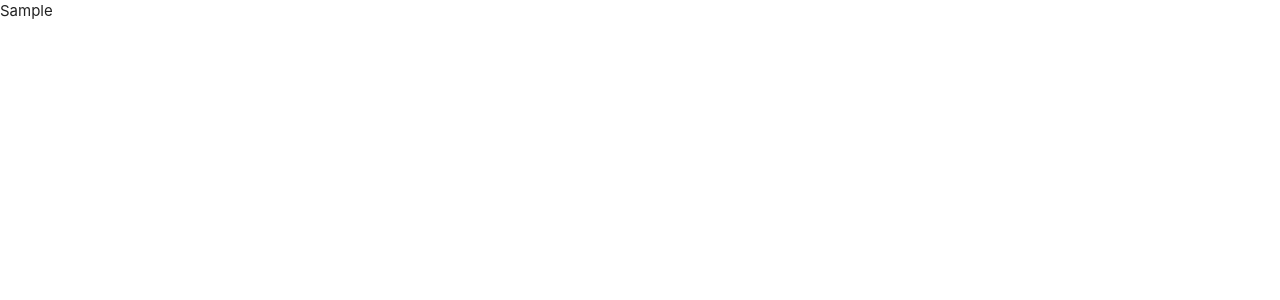
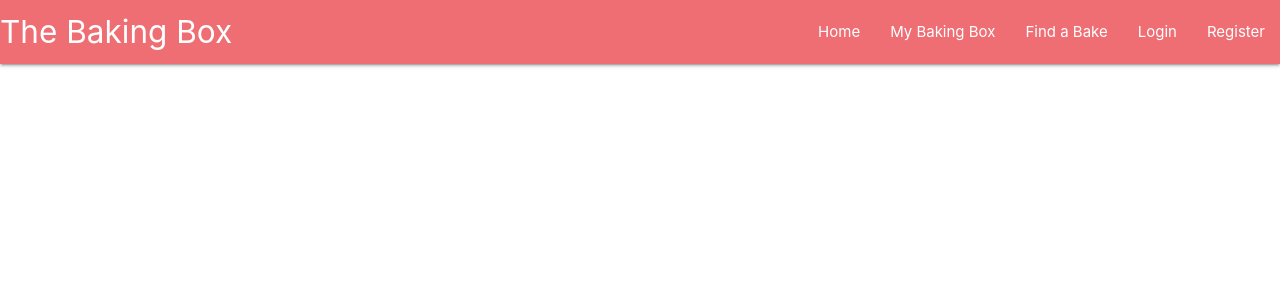
Before and after one commit to Jason-Philip/BakersBox, a Flask app: page / in a window 1280 px wide. Before the commit the part shown is almost empty. Shown: the top 300 px of the page. Run offline with Flask 2, Linux system fonts and the light colour scheme; a database or web service that is not in the repository returns one stand-in record (values such as "Sample title"); some libraries are stand-ins or nearby versions.

Commit message:
Add basic materialize navbar with mobile collapse

```diff
--- a/templates/base.html
+++ b/templates/base.html
@@ -11,11 +11,34 @@
 </head>
 
 <body>
+    <!-- Navbar Common to all -->
+	<header>
+        <!-- top navbar -->
+		<nav class="nav-extended">
+			<div class="nav-wrapper">
+				<a href="#" class="brand-logo">The Baking Box</a>
+				<a href="#" data-target="mobile-demo" class="sidenav-trigger right"><i class="fas fa-bars"></i></a>
+				<ul class="right hide-on-med-and-down">
+					<li><a href="#">Home</a></li>
+                    <li><a href="#">My Baking Box</a></li>
+                    <li><a href="#">Find a Bake</a></li>
+                    <li><a href="#">Login</a></li>
+                    <li><a href="#">Register</a></li>
+				</ul>
+			</div>
+		</nav>
 
-    {% for task in testing %}
-        {{ task.tester_of }}
-    {% endfor %}
-
+        <!-- mobile hamburger -->
+		<ul class="sidenav" id="mobile-demo">
+            <li><h4>The Baking Box</h4></li>
+            <li><a href="#">Home</a></li>
+            <li><a href="#">Home</a></li>
+            <li><a href="#">My Baking Box</a></li>
+            <li><a href="#">Find a Bake</a></li>
+            <li><a href="#">Login</a></li>
+            <li><a href="#">Register</a></li>
+		</ul>
+	</header>
     <script src="https://code.jquery.com/jquery-3.5.1.min.js"
         integrity="sha256-9/aliU8dGd2tb6OSsuzixeV4y/faTqgFtohetphbbj0=" crossorigin="anonymous"></script>
     <script src="https://cdnjs.cloudflare.com/ajax/libs/materialize/1.0.0/js/materialize.min.js"></script>
```
